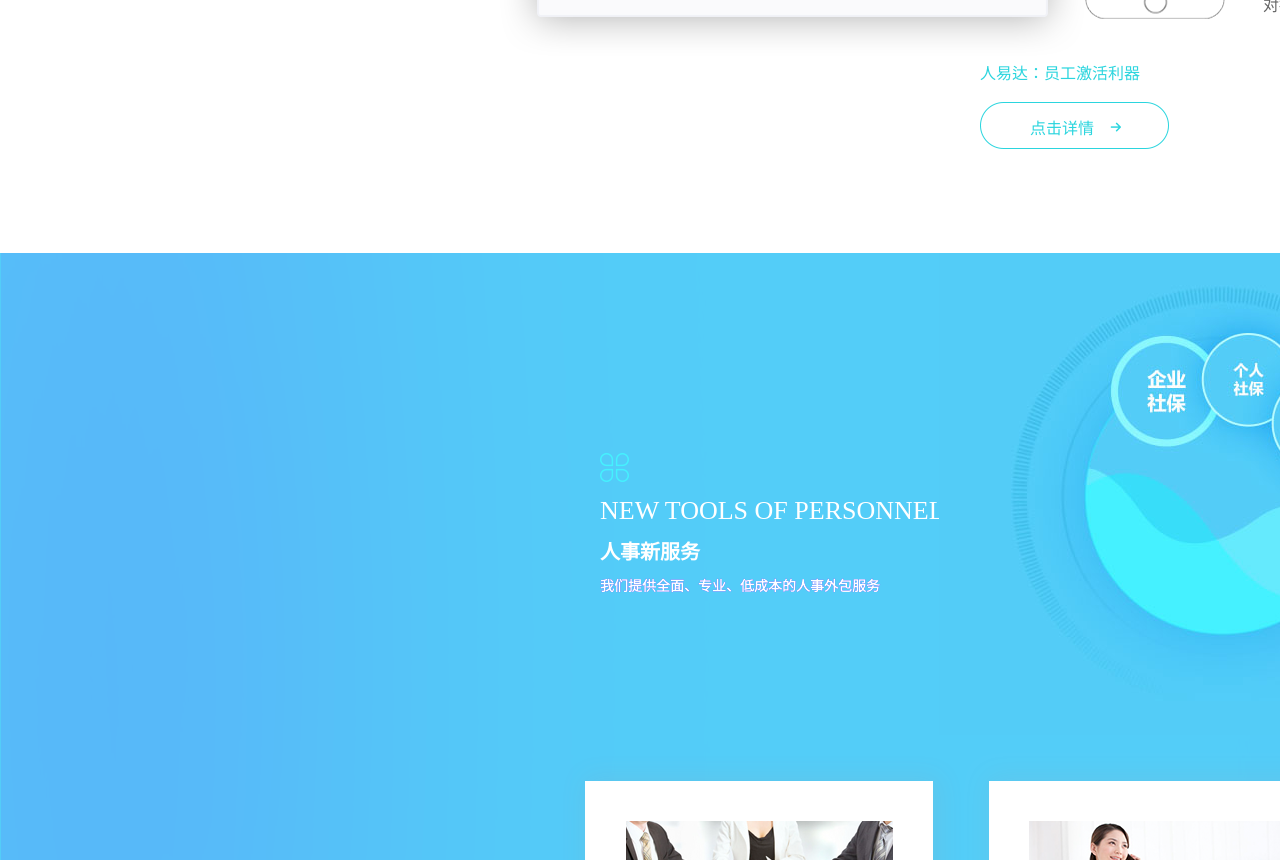
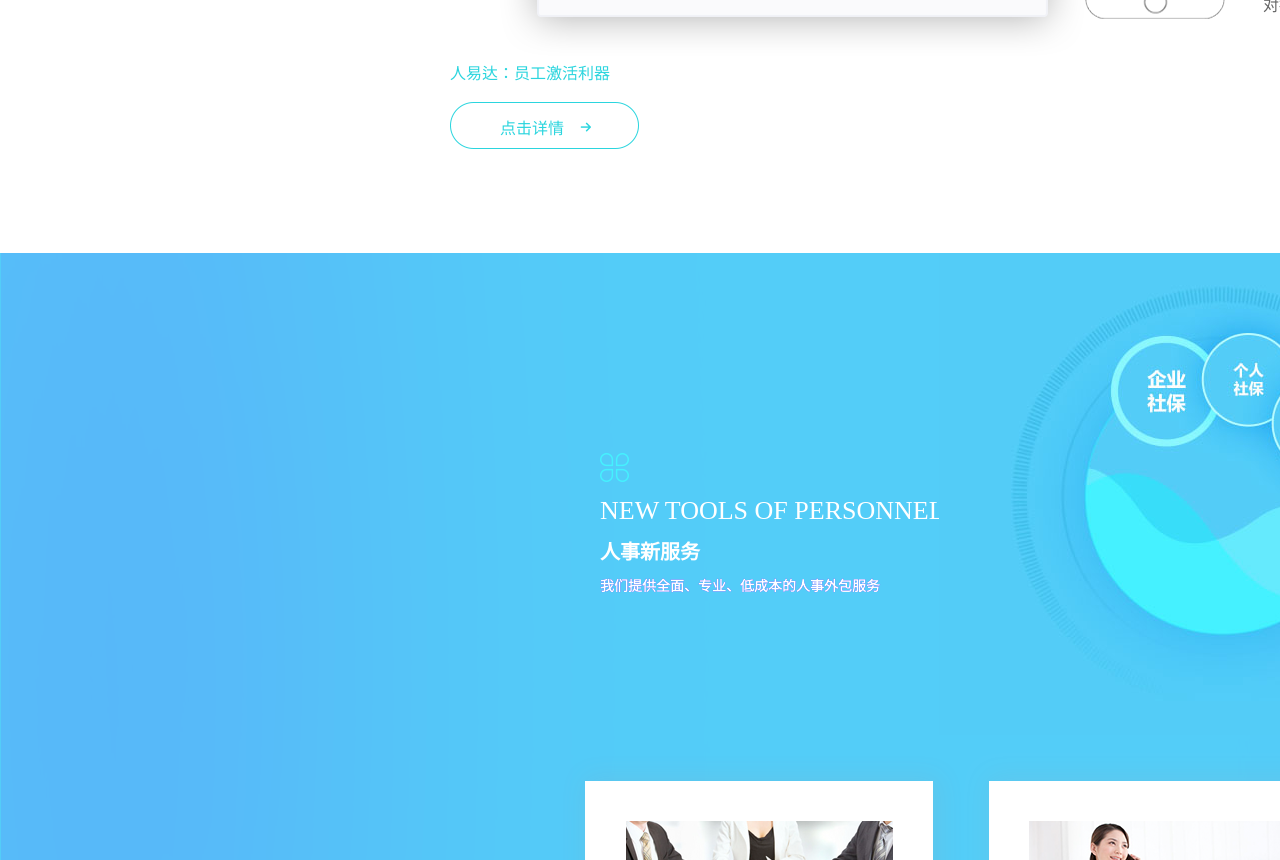
Before and after one commit to 328775856/only-you2, a plain HTML site: page index.html in a window 1280 px wide. Shown: the part 1049-1909 px from the top of the page. Drawn offline with Linux system fonts and the light colour scheme.

Commit message:
Update index.html

```diff
--- a/index.html
+++ b/index.html
@@ -79,7 +79,7 @@
                 <br>对接人事外包服务、游戏化员工激活机制</p>
         </div>
         <div style="clear:both;"></div>
-        <div class="bottom" style="padding-left:980px;">
+        <div class="bottom" style="padding-left:450px;">
             <p style="color:#2bd5de">人易达：员工激活利器</p>
             <br>
             <a style="position: relative;display: block;padding-bottom: 100px;" href="" class="click">
```
